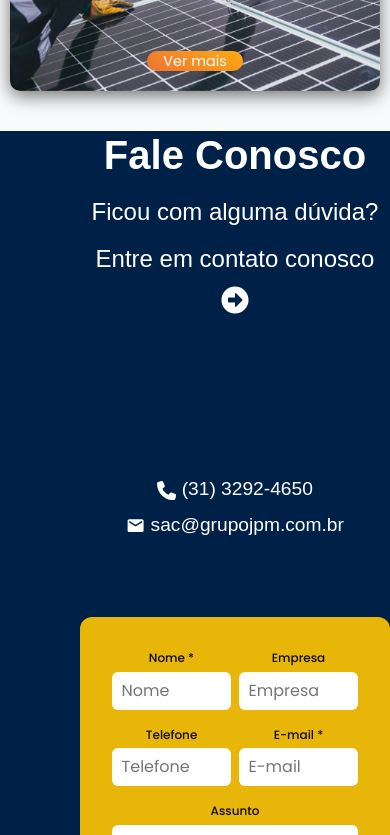
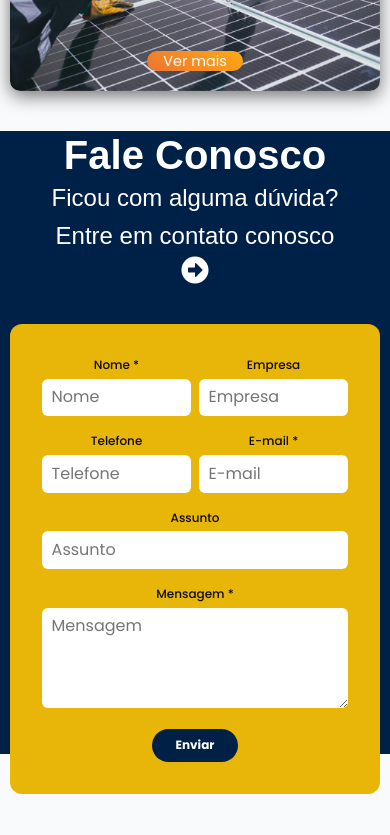
Before and after one commit to ricardo-borges13/site-grupo-jpm, a React (Vite) app: page / in a window 390 px wide. Shown: the part 2160-2995 px from the top of the page. Built offline with nearby package versions, Linux system fonts and the light colour scheme.

Commit message:
finalizado responsividade fale conosco

```diff
--- a/src/components/SectionsContactUs/SectionContactUs.styles.ts
+++ b/src/components/SectionsContactUs/SectionContactUs.styles.ts
@@ -15,12 +15,13 @@ export const Content = styled.div`
   display: grid;
   grid-template-columns: 1fr 2fr;
   align-items: center;
-  gap: 2rem;
+
   padding-left: 80px;
 
   @media (max-width: 900px) {
     grid-template-columns: 1fr;
     text-align: center;
+    padding: 0 10px 0 10px;
   }
 `;
 
@@ -46,6 +47,20 @@ export const InfoArea = styled.div`
     margin-bottom: 0.3rem;
     font-size: 1.2rem;
   }
+
+  @media (max-width: 900px) {
+    h2{
+      margin-bottom: 0;
+    }
+    .contact{
+      display: none;
+      margin-bottom: 0;
+
+    }
+    p{
+      margin: 0;
+    }
+  }
 `;
 
 export const FormWrapper = styled.div`
```
